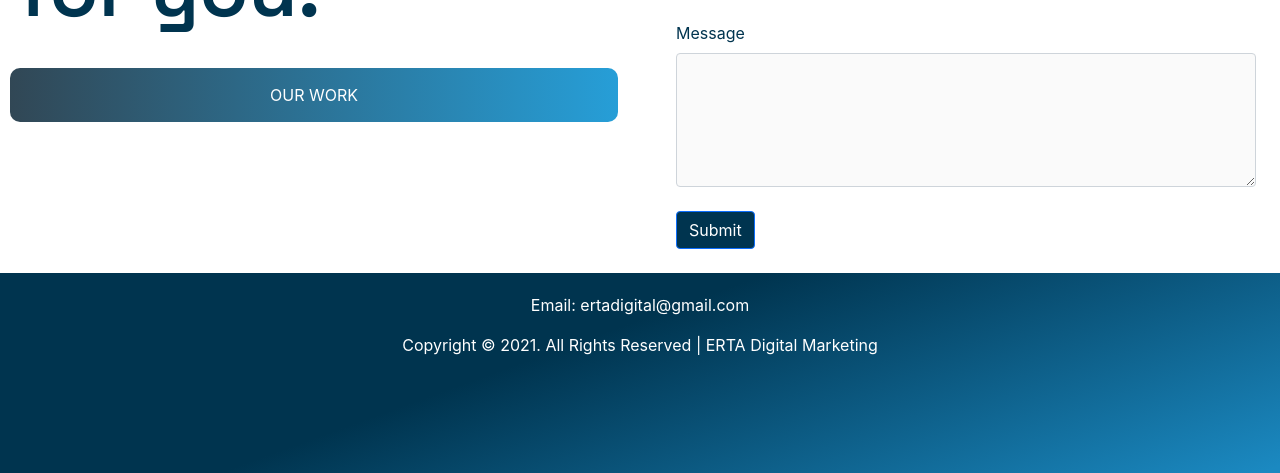
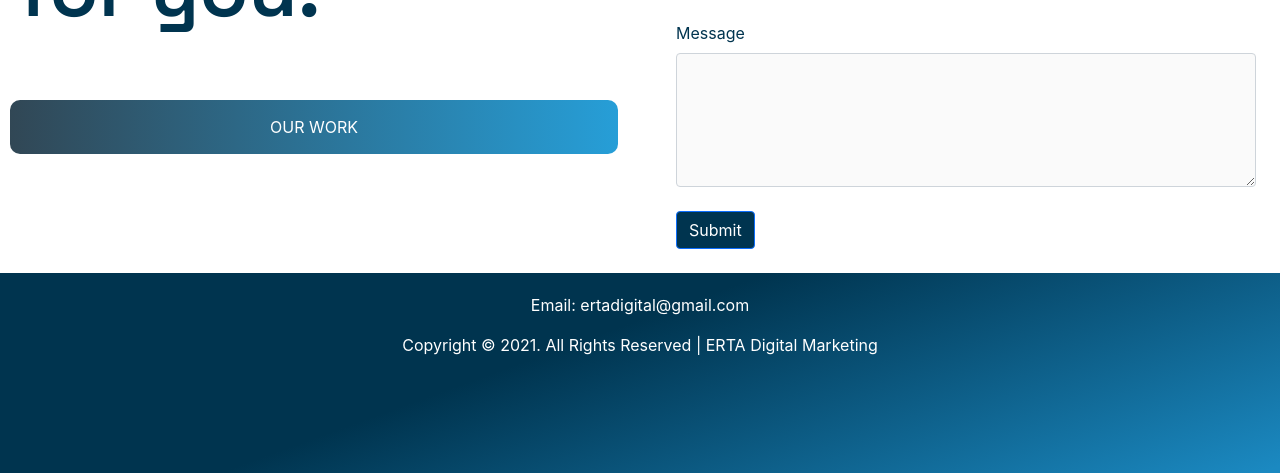
Before and after one commit to Frens1999/erta-digital, a plain HTML site: page index.html in a window 1280 px wide. Shown: the part 3502-3975 px from the top of the page. Drawn offline with nearby package versions, Linux system fonts and the light colour scheme.

Commit message:
fix margin on last button

```diff
--- a/index.html
+++ b/index.html
@@ -396,7 +396,7 @@
             Discover what <span style="color: #0a6da1">ERTA</span> can do for
             you.
           </h1>
-          <a class="btn-grad" href="pricing.html" style="margin-top: 2rem"
+          <a class="btn-grad" href="pricing.html" style="margin-top: 4rem"
             >Our work</a
           >
         </div>
```
